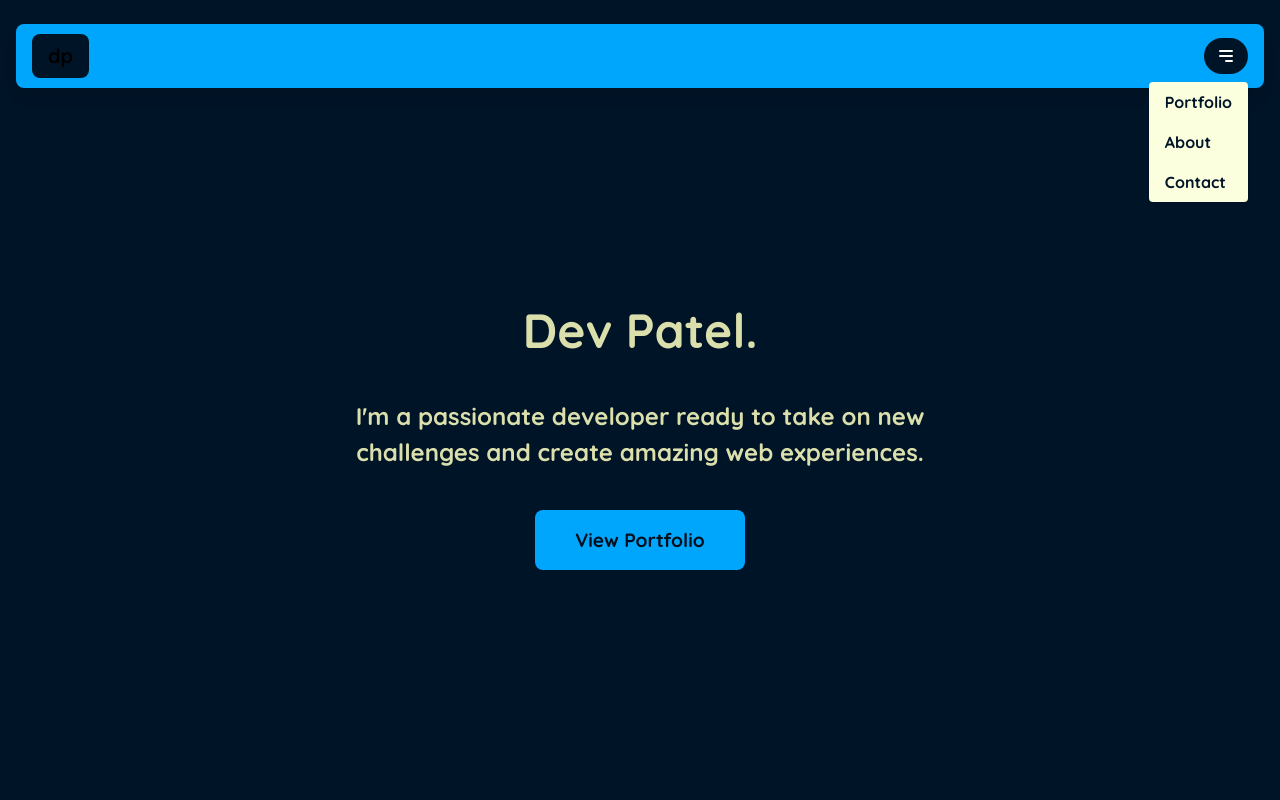
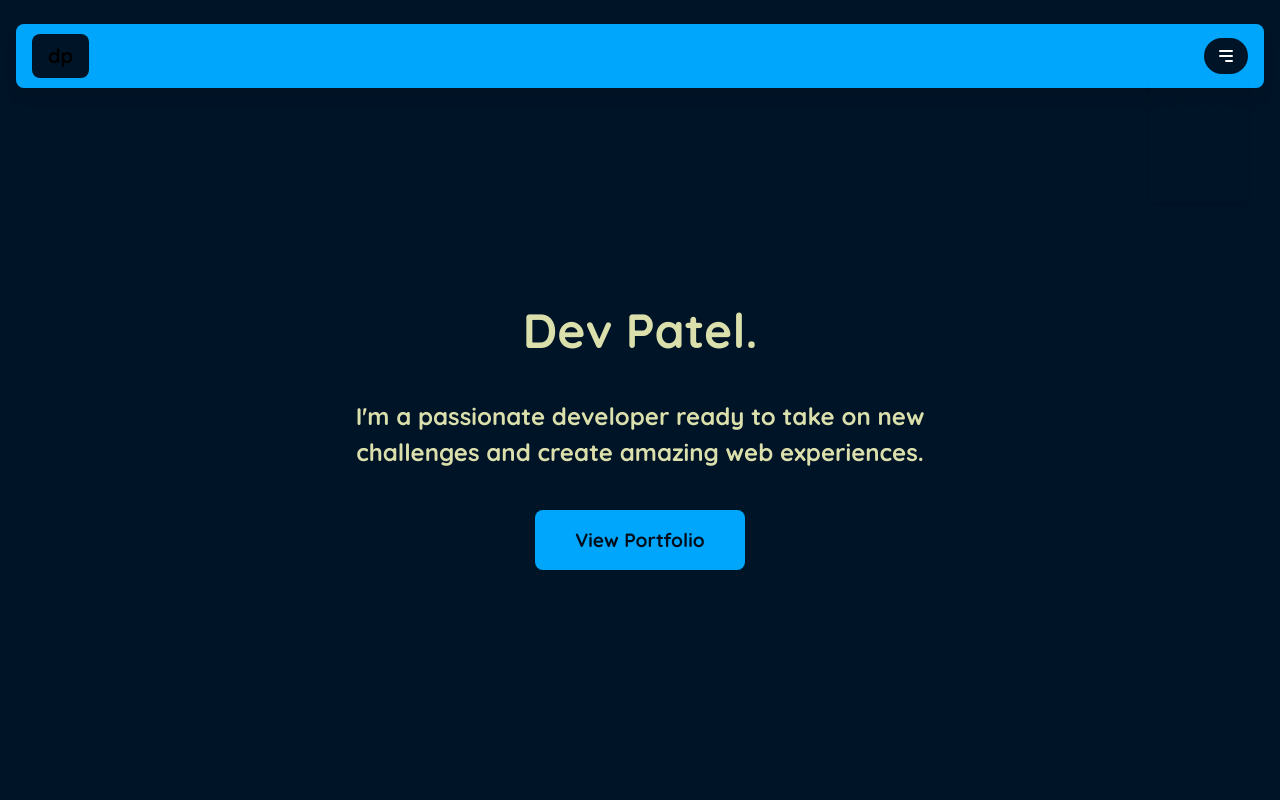
Before and after one commit to devv64/dev_portfolio, a React (Create React App) app: page / in a window 1280 px wide. Both pictures are taken after a click on the button 1226 px from the left and 56 px from the top of the page. Shown: the top 800 px of the page. Built offline with nearby package versions, Linux system fonts and the light colour scheme; the HTML template or start-up script is replaced by a standard one.

Commit message:
Fixed nested <a> issue and theme issue

```diff
--- a/src/components/Navbar.tsx
+++ b/src/components/Navbar.tsx
@@ -18,7 +18,7 @@ const Navbar: React.FC<NavbarProps> = ({ title, links, theme }) => {
   const [menuOpen, setMenuOpen] = useState(false);
 
   const toggleMenu = (event: React.MouseEvent) => {
-    event.stopPropagation(); // Prevent event propagation to the window
+    event.stopPropagation();
     setMenuOpen((prevMenuOpen) => !prevMenuOpen);
   };
 
@@ -64,7 +64,7 @@ const Navbar: React.FC<NavbarProps> = ({ title, links, theme }) => {
           </button>
           {menuOpen && (
             <ul
-              className="absolute right-0 mt-2 bg-[#fcffde] shadow rounded"
+              className={`absolute right-0 mt-2 bg-[${theme[3]}] shadow rounded`}
               ref={menuRef}
             >
               {links.map((link, index) => (
--- a/src/components/PortfolioCard.tsx
+++ b/src/components/PortfolioCard.tsx
@@ -52,12 +52,11 @@ const PortfolioCard: React.FC<PortfolioCardProps> = ({ items }) => {
                   <div className="text-center p-4">
                     <h3 className="text-2xl font-semibold text-white mb-2">{item.title}</h3>
                     <p className="text-gray-200">{item.description}</p>
-                    <a
-                      href={item.link}
+                    <div
                       className="mt-4 inline-flex items-center text-white font-semibold hover:text-[#00A6FB] transition-colors duration-200"
                     >
                       View More <IoMdArrowDropright className="ml-1" />
-                    </a>
+                    </div>
                   </div>
                 </a>
               </div>
```
